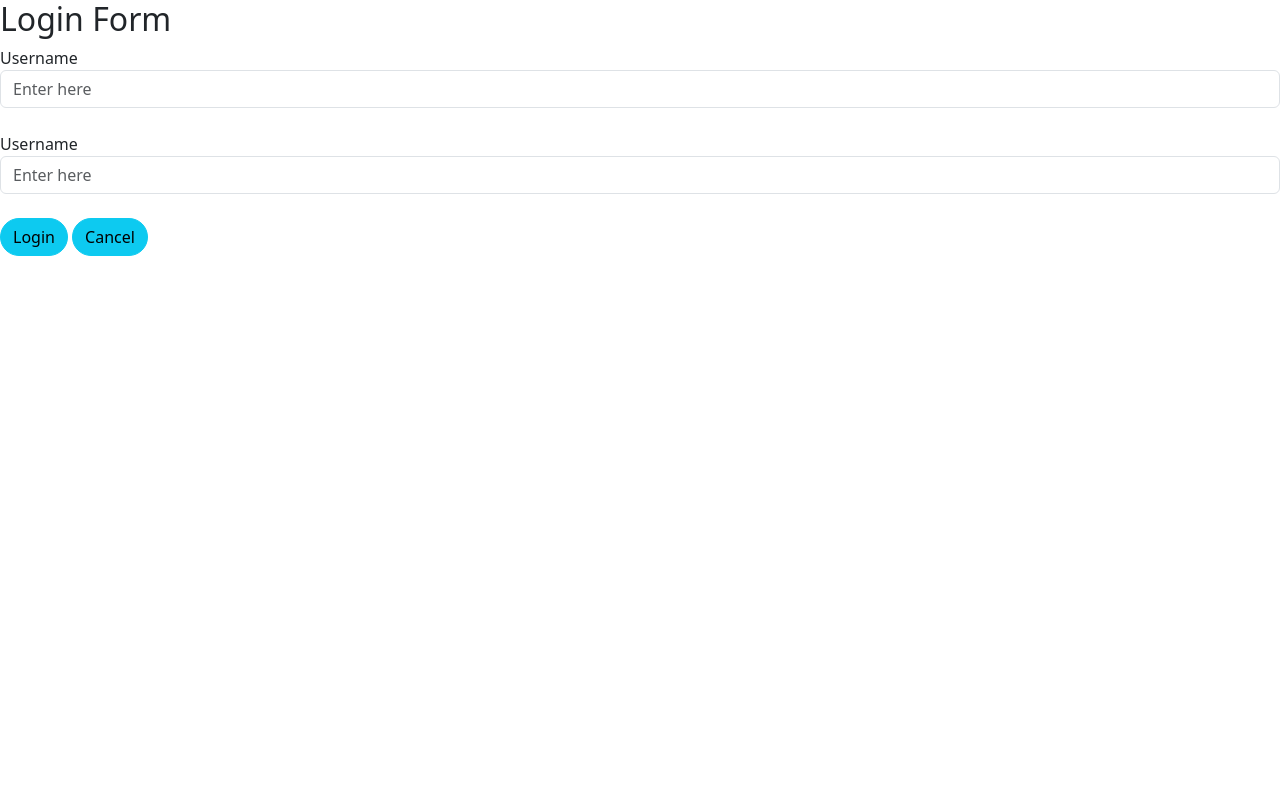
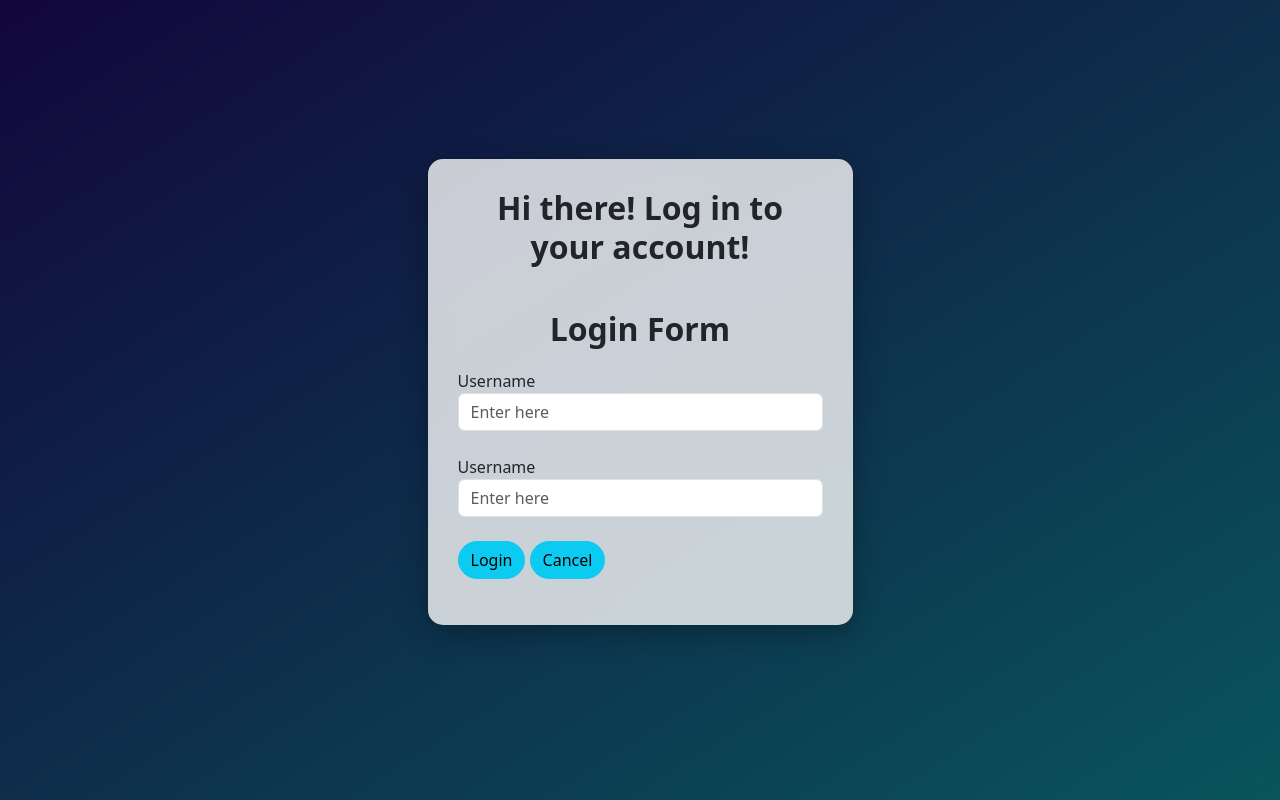
Before and after one commit to OBMontessoriStudentTano/Q4Practice4, a plain HTML site: page Index.html in a window 1280 px wide. Drawn offline with nearby package versions, Linux system fonts and the light colour scheme.

Commit message:
Update Index.html

```diff
--- a/Index.html
+++ b/Index.html
@@ -5,8 +5,51 @@
     <meta name="viewport" content="width=device-width, initial-scale=1.0">
     <title>Q4 Practice 4</title>
     <link href="https://cdn.jsdelivr.net/npm/bootstrap@5.3.3/dist/css/bootstrap.min.css" rel="stylesheet">
+
+    <style>
+
+    body{
+        min-height: 100vh;
+        display: flex;
+        justify-content: center;
+        align-items: center;
+        margin: 0;
+        flex-direction: column;
+        background: linear-gradient(to bottom right, #12063b, #09555c);
+
+    #form-box{
+            background: rgba(250, 250, 250, 0.80);
+            backdrop-filter: blur(10px);
+            padding: 30px;
+            border-radius: 15px;
+            width: 425px;
+            box-shadow: 0 8px 30px rgba(0,0,0,0.3);
+        }
+
+    h2 {
+        text-align: center;
+        font-weight: bold;
+        margin-bottom: 20px;
+    }
+
+    .btn-primary {
+        transition: all 0.2s ease;
+    }
+
+    .btn-info:hover {
+        background: rgba(250, 250, 250, 0.80);
+        box-shadow: 0 6px 15px rgba(0,0,0,0.3);
+    }
+
+    </style>
+
 </head>
 <body>
+
+    <div id="form-box">
+         <h2>Hi there! Log in to your account!</h2>
+
+    <br>
 
     <form>
         <h2>Login Form</h2>
@@ -24,6 +67,8 @@
 
         <input type="reset" name="button" id="cancel" value="Cancel" class="btn btn-info rounded-5" >
     </form>
+        <p id="display" class="text-center display-6"></p>
+    </div>
 
     <p id="display"></p>
 
```
